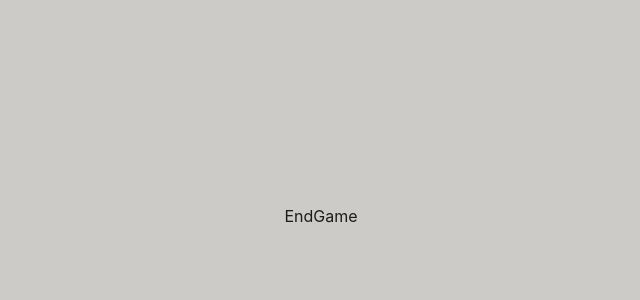
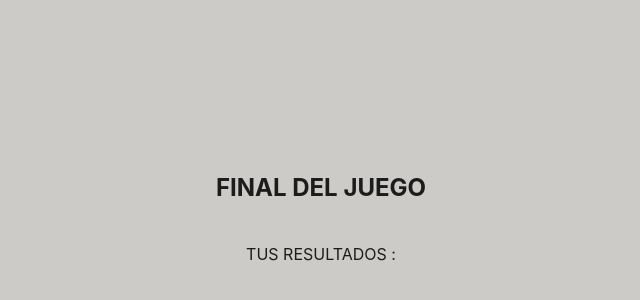
Before and after one commit to fedengarcia/tesis-pinball-game, a React (Vite) app: page /end-game in a window 1280 px wide. Shown: the part 184-484 px from the top of the page, without its empty margins (319-959 px from the left). Built offline with nearby package versions, Linux system fonts and the light colour scheme.

Commit message:
Update EndGame.jsx

```diff
--- a/src/pages/EndGame.jsx
+++ b/src/pages/EndGame.jsx
@@ -1,7 +1,12 @@
 import React from 'react';
+import { StyledAppLayout, StyledLayoutContent } from '../styled-components/containers';
+import { APP_DATA } from '../CONSTANTS';
 
 export default function EndGame() {
     return (
-      <div>EndGame</div>
+      <StyledAppLayout>
+        <h2>FINAL DEL JUEGO</h2>
+        <p>TUS RESULTADOS :</p>
+      </StyledAppLayout>
     )
   }
```
